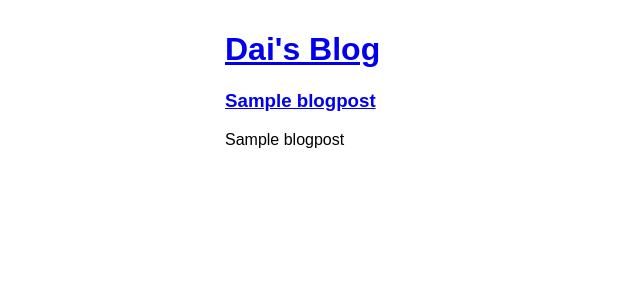
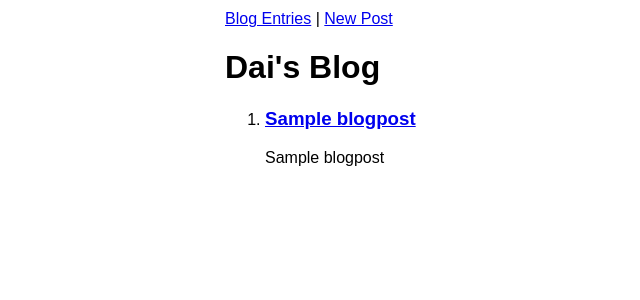
Before and after one commit to qdaihard/build-a-blog, a Python web app: template templates/front-page.html in a window 1280 px wide. Shown: the top 300 px of the page, without its empty margins (15-655 px from the left). Run offline with Jinja, Linux system fonts and the light colour scheme; the template is opened without the code that fills it: most values are stand-ins (such as "Sample title", 1, 10 or a date in 2020).

Commit message:
formatted layout

```diff
--- a/templates/base.html
+++ b/templates/base.html
@@ -54,11 +54,12 @@
             font-size: 17px;
         }
         </style>
+
+        <a href="/blog">Blog Entries</a> |
+        <a href="/newpost">New Post</a>
+        <h1>Dai's Blog</h1>
     </head>
     <body>
-        <h1>
-            <a href="/blog">Dai's Blog</a>
-        </h1>
 
         {% block content %}
         {% endblock %}
--- a/templates/front-page.html
+++ b/templates/front-page.html
@@ -2,12 +2,14 @@
 
 {% block content %}
 
+<ol>
 {% for blogpost in entries_templates %}
-
+<li>
     <div><h3><a href="/blog/{{ blogpost.key().id() }}"> {{blogpost.title}} </a></h3></div>
     <div>{{blogpost.blogpost}}</div>
-
+</li>
 {% endfor %}
+</ol>
 
 <div class="error">{{ error }}</div>
 
```
Also changed, not shown: main.py (+3 -4 lines), 1 other file.
